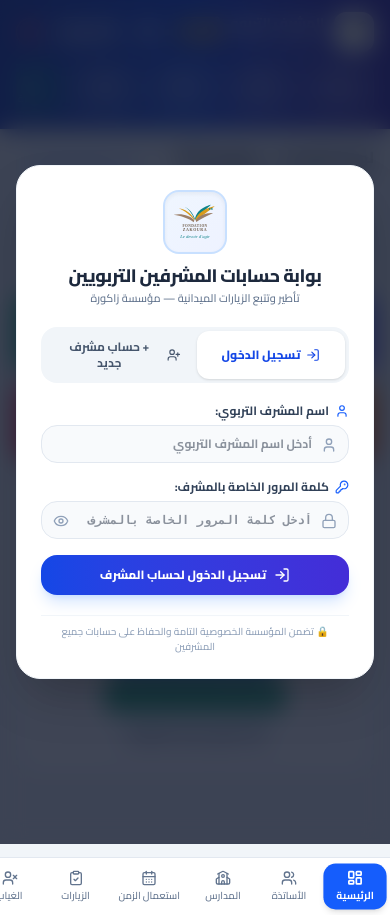
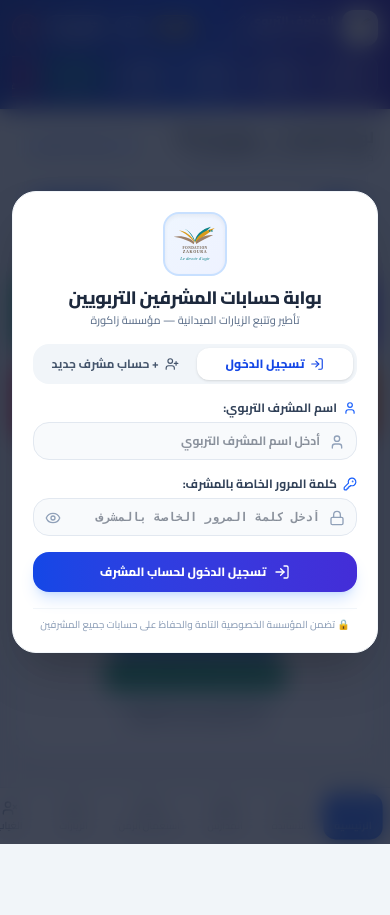
Before and after one commit to arrahal/supervision-app-pas-encoure-2, a React (Vite) app: page / in a window 390 px wide. After the commit the page ends 844 px from the top, so only its background shows below. Built offline with nearby package versions, Linux system fonts and the light colour scheme.

Commit message:
style: improve mobile UI responsiveness and layout
Adjust spacing, sizing, and container constraints to ensure a consistent experience across different screen sizes. Optimized navigation touch interactions and modal sticky headers.

```diff
--- a/src/App.tsx
+++ b/src/App.tsx
@@ -123,7 +123,7 @@ export default function App() {
   return (
     <div
       dir={lang === 'ar' ? 'rtl' : 'ltr'}
-      className="min-h-screen bg-slate-100 flex flex-col justify-between max-w-md mx-auto shadow-2xl relative overflow-x-hidden font-['Cairo',sans-serif]"
+      className="h-[100dvh] bg-slate-100 flex flex-col justify-between w-full max-w-xl mx-auto shadow-2xl relative overflow-hidden font-['Cairo',sans-serif]"
     >
       {/* Header */}
       <Header
--- a/src/components/Header.tsx
+++ b/src/components/Header.tsx
@@ -35,34 +35,36 @@ export const Header: React.FC<HeaderProps> = ({
     : (MONTHS_AR[db.currentMonth] || `شهر ${db.currentMonth}`);
 
   return (
-    <header className="bg-gradient-to-r from-blue-800 via-blue-700 to-indigo-800 text-white px-4 pt-3 pb-3 shadow-md flex-shrink-0">
-      <div className="flex items-center justify-between mb-3 gap-2">
-        <div className="flex items-center gap-2.5 flex-1 min-w-0">
-          <div className="w-10 h-10 bg-white rounded-xl p-1 shadow-md border border-white/20 flex items-center justify-center flex-shrink-0">
+    <header className="bg-gradient-to-r from-blue-800 via-blue-700 to-indigo-800 text-white px-3 sm:px-4 pt-2.5 pb-2.5 shadow-md flex-shrink-0">
+      <div className="flex items-center justify-between mb-2.5 gap-2">
+        <div className="flex items-center gap-2 flex-1 min-w-0">
+          <div className="w-9 h-9 sm:w-10 sm:h-10 bg-white rounded-xl p-1 shadow-md border border-white/20 flex items-center justify-center flex-shrink-0">
             <img src="/zakoura-logo.svg" alt="Fondation Zakoura" className="w-full h-full object-contain" />
           </div>
           <button
             onClick={onOpenSupervisorModal}
             className="text-right group hover:opacity-90 transition cursor-pointer min-w-0 flex-1"
           >
-            <div className="flex items-center gap-1.5">
-              <h1 className="text-sm sm:text-base font-extrabold tracking-tight text-white flex items-center gap-1.5">
-                <span className="truncate">{supervisorName}</span>
-                <Edit3 className="w-3.5 h-3.5 opacity-70 group-hover:opacity-100 flex-shrink-0" />
+            <div className="flex items-center gap-1">
+              <h1 className="text-xs sm:text-base font-extrabold tracking-tight text-white flex items-center gap-1">
+                <span className="truncate max-w-[140px] xs:max-w-none">{supervisorName}</span>
+                <Edit3 className="w-3 h-3 sm:w-3.5 sm:h-3.5 opacity-70 group-hover:opacity-100 flex-shrink-0" />
               </h1>
             </div>
-            <p className="text-[11px] text-blue-100/90 font-medium mt-0.5 truncate">
-              {project} {location ? `— ${location}` : ''}
-            </p>
+            {project && (
+              <p className="text-[10px] sm:text-[11px] text-blue-100/90 font-medium truncate">
+                {project} {location ? `— ${location}` : ''}
+              </p>
+            )}
           </button>
         </div>
 
-        <div className="flex items-center gap-1.5 flex-shrink-0">
+        <div className="flex items-center gap-1 sm:gap-1.5 flex-shrink-0">
           {/* Language Toggle Button */}
           <button
             onClick={onToggleLang}
             title={lang === 'ar' ? 'Passer en Français' : 'التحويل إلى العربية'}
-            className="flex items-center gap-1 bg-amber-400/20 hover:bg-amber-400/30 text-amber-200 active:scale-95 transition px-2.5 py-1.5 rounded-full text-xs font-bold border border-amber-300/40 backdrop-blur-sm cursor-pointer"
+            className="flex items-center gap-1 bg-amber-400/20 hover:bg-amber-400/30 text-amber-200 active:scale-95 transition px-2 py-1 sm:px-2.5 sm:py-1.5 rounded-full text-[11px] sm:text-xs font-bold border border-amber-300/40 backdrop-blur-sm cursor-pointer"
           >
             <Globe className="w-3.5 h-3.5 text-amber-300" />
             <span>{lang === 'ar' ? 'FR' : 'العربية'}</span>
@@ -71,7 +73,7 @@ export const Header: React.FC<HeaderProps> = ({
           <button
             onClick={onOpenSupervisorModal}
             title={t.supervisorAccount}
-            className="flex items-center gap-1 bg-white/15 hover:bg-white/25 active:scale-95 transition text-white px-2.5 py-1.5 rounded-full text-xs font-semibold border border-white/30 backdrop-blur-sm cursor-pointer"
+            className="flex items-center gap-1 bg-white/15 hover:bg-white/25 active:scale-95 transition text-white px-2 py-1 sm:px-2.5 sm:py-1.5 rounded-full text-[11px] sm:text-xs font-semibold border border-white/30 backdrop-blur-sm cursor-pointer"
           >
             <UserCog className="w-3.5 h-3.5" />
             <span className="hidden sm:inline">{t.supervisorAccount}</span>
@@ -79,17 +81,17 @@ export const Header: React.FC<HeaderProps> = ({
 
           <button
             onClick={onOpenMonthSelector}
-            className="flex items-center gap-1.5 bg-white/15 hover:bg-white/25 active:scale-95 transition text-white px-3 py-1.5 rounded-full text-xs font-semibold border border-white/30 backdrop-blur-sm cursor-pointer"
+            className="flex items-center gap-1 bg-white/15 hover:bg-white/25 active:scale-95 transition text-white px-2.5 py-1 sm:px-3 sm:py-1.5 rounded-full text-[11px] sm:text-xs font-semibold border border-white/30 backdrop-blur-sm cursor-pointer"
           >
             <Calendar className="w-3.5 h-3.5" />
-            <span>{monthName}</span>
+            <span className="truncate max-w-[70px] sm:max-w-none">{monthName}</span>
           </button>
 
           {onLockApp && (
             <button
               onClick={onLockApp}
               title={lang === 'fr' ? 'Verrouiller / Se déconnecter' : 'قفل التطبيق / خروج'}
-              className="flex items-center gap-1 bg-rose-500/20 hover:bg-rose-500/30 text-rose-200 active:scale-95 transition p-1.5 rounded-full text-xs font-semibold border border-rose-300/40 backdrop-blur-sm cursor-pointer"
+              className="flex items-center gap-1 bg-rose-500/20 hover:bg-rose-500/30 text-rose-200 active:scale-95 transition p-1.5 rounded-full text-[11px] sm:text-xs font-semibold border border-rose-300/40 backdrop-blur-sm cursor-pointer"
             >
               <Lock className="w-3.5 h-3.5 text-rose-300" />
             </button>
@@ -98,35 +100,35 @@ export const Header: React.FC<HeaderProps> = ({
       </div>
 
       {/* Stats Ticker */}
-      <div className="flex items-center gap-2 overflow-x-auto pb-1 scrollbar-none text-center">
-        <div className="bg-white/15 border border-white/20 backdrop-blur-md rounded-xl px-3 py-1.5 min-w-[70px] flex-1 flex flex-col items-center">
-          <span className="text-base font-extrabold text-white leading-tight">{db.animateurs.length}</span>
-          <span className="text-[10px] text-blue-100/80 font-medium">{t.teacher}</span>
+      <div className="flex items-center gap-1.5 sm:gap-2 overflow-x-auto pb-0.5 scrollbar-none text-center touch-pan-x">
+        <div className="bg-white/15 border border-white/20 backdrop-blur-md rounded-xl px-2.5 py-1 min-w-[62px] sm:min-w-[70px] flex-1 flex flex-col items-center">
+          <span className="text-sm sm:text-base font-extrabold text-white leading-tight">{db.animateurs.length}</span>
+          <span className="text-[9px] sm:text-[10px] text-blue-100/80 font-medium whitespace-nowrap">{t.teacher}</span>
         </div>
 
-        <div className="bg-white/15 border border-white/20 backdrop-blur-md rounded-xl px-3 py-1.5 min-w-[70px] flex-1 flex flex-col items-center">
-          <span className="text-base font-extrabold text-white leading-tight">{db.ecoles.length}</span>
-          <span className="text-[10px] text-blue-100/80 font-medium">{t.school}</span>
+        <div className="bg-white/15 border border-white/20 backdrop-blur-md rounded-xl px-2.5 py-1 min-w-[62px] sm:min-w-[70px] flex-1 flex flex-col items-center">
+          <span className="text-sm sm:text-base font-extrabold text-white leading-tight">{db.ecoles.length}</span>
+          <span className="text-[9px] sm:text-[10px] text-blue-100/80 font-medium whitespace-nowrap">{t.school}</span>
         </div>
 
-        <div className="bg-white/15 border border-white/20 backdrop-blur-md rounded-xl px-3 py-1.5 min-w-[70px] flex-1 flex flex-col items-center">
-          <span className="text-base font-extrabold text-white leading-tight">{db.groupes.length}</span>
-          <span className="text-[10px] text-blue-100/80 font-medium">{t.group}</span>
+        <div className="bg-white/15 border border-white/20 backdrop-blur-md rounded-xl px-2.5 py-1 min-w-[62px] sm:min-w-[70px] flex-1 flex flex-col items-center">
+          <span className="text-sm sm:text-base font-extrabold text-white leading-tight">{db.groupes.length}</span>
+          <span className="text-[9px] sm:text-[10px] text-blue-100/80 font-medium whitespace-nowrap">{t.group}</span>
         </div>
 
-        <div className="bg-white/15 border border-white/20 backdrop-blur-md rounded-xl px-3 py-1.5 min-w-[70px] flex-1 flex flex-col items-center">
-          <span className="text-base font-extrabold text-white leading-tight">{totalEff}</span>
-          <span className="text-[10px] text-blue-100/80 font-medium">{t.student}</span>
+        <div className="bg-white/15 border border-white/20 backdrop-blur-md rounded-xl px-2.5 py-1 min-w-[62px] sm:min-w-[70px] flex-1 flex flex-col items-center">
+          <span className="text-sm sm:text-base font-extrabold text-white leading-tight">{totalEff}</span>
+          <span className="text-[9px] sm:text-[10px] text-blue-100/80 font-medium whitespace-nowrap">{t.student}</span>
         </div>
 
-        <div className="bg-emerald-500/25 border border-emerald-300/40 backdrop-blur-md rounded-xl px-3 py-1.5 min-w-[70px] flex-1 flex flex-col items-center">
-          <span className="text-base font-extrabold text-emerald-200 leading-tight">{totalVisits}</span>
-          <span className="text-[10px] text-emerald-100 font-medium">{t.visit}</span>
+        <div className="bg-emerald-500/25 border border-emerald-300/40 backdrop-blur-md rounded-xl px-2.5 py-1 min-w-[62px] sm:min-w-[70px] flex-1 flex flex-col items-center">
+          <span className="text-sm sm:text-base font-extrabold text-emerald-200 leading-tight">{totalVisits}</span>
+          <span className="text-[9px] sm:text-[10px] text-emerald-100 font-medium whitespace-nowrap">{t.visit}</span>
         </div>
 
-        <div className="bg-rose-500/25 border border-rose-300/40 backdrop-blur-md rounded-xl px-3 py-1.5 min-w-[70px] flex-1 flex flex-col items-center">
-          <span className="text-base font-extrabold text-rose-200 leading-tight">{totalAbs}</span>
-          <span className="text-[10px] text-rose-100 font-medium">{t.absence}</span>
+        <div className="bg-rose-500/25 border border-rose-300/40 backdrop-blur-md rounded-xl px-2.5 py-1 min-w-[62px] sm:min-w-[70px] flex-1 flex flex-col items-center">
+          <span className="text-sm sm:text-base font-extrabold text-rose-200 leading-tight">{totalAbs}</span>
+          <span className="text-[9px] sm:text-[10px] text-rose-100 font-medium whitespace-nowrap">{t.absence}</span>
         </div>
       </div>
     </header>
--- a/src/components/LoginModal.tsx
+++ b/src/components/LoginModal.tsx
@@ -156,8 +156,8 @@ export const LoginModal: React.FC<LoginModalProps> = ({ db, lang, onLoginSuccess
   };
 
   return (
-    <div className="fixed inset-0 z-50 flex items-center justify-center p-4 bg-slate-900/80 backdrop-blur-md animate-fadeIn">
-      <div className="bg-white rounded-3xl shadow-2xl border border-slate-100 max-w-md w-full overflow-hidden p-6 sm:p-8 space-y-5">
+    <div className="fixed inset-0 z-50 flex items-center justify-center p-3 sm:p-4 bg-slate-900/80 backdrop-blur-md animate-fadeIn">
+      <div className="bg-white rounded-3xl shadow-2xl border border-slate-100 max-w-md w-full p-5 sm:p-8 space-y-4 sm:space-y-5 max-h-[88dvh] sm:max-h-[90dvh] overflow-y-auto">
         {/* Header Branding */}
         <div className="text-center space-y-2">
           <div className="w-16 h-16 mx-auto bg-gradient-to-br from-blue-50 to-indigo-50 border-2 border-blue-200/80 rounded-2xl p-2 shadow-inner flex items-center justify-center">
--- a/src/components/Modals.tsx
+++ b/src/components/Modals.tsx
@@ -24,8 +24,8 @@ export const Modal: React.FC<ModalProps> = ({ isOpen, onClose, title, children }
 
   return (
     <div className="fixed inset-0 bg-slate-900/60 backdrop-blur-sm z-50 flex items-end sm:items-center justify-center p-0 sm:p-4 animate-fadeIn">
-      <div className="bg-white w-full max-w-lg rounded-t-3xl sm:rounded-3xl p-5 shadow-2xl border border-slate-100 max-h-[90vh] overflow-y-auto space-y-4">
-        <div className="flex items-center justify-between border-b border-slate-100 pb-3">
+      <div className="bg-white w-full max-w-lg rounded-t-3xl sm:rounded-3xl p-4 sm:p-5 shadow-2xl border border-slate-100 max-h-[85dvh] sm:max-h-[90dvh] overflow-y-auto space-y-3.5">
+        <div className="flex items-center justify-between border-b border-slate-100 pb-2.5 sticky top-0 bg-white z-10">
           <h3 className="text-sm font-black text-slate-800">{title}</h3>
           <button
             onClick={onClose}
--- a/src/components/Navigation.tsx
+++ b/src/components/Navigation.tsx
@@ -34,7 +34,7 @@ export const Navigation: React.FC<NavigationProps> = ({ currentTab, lang, onSele
 
   return (
     <nav className="bg-white border-t border-slate-200 shadow-xl flex-shrink-0 relative z-30">
-      <div className="flex items-center overflow-x-auto scrollbar-none max-w-md mx-auto px-1 py-1.5 gap-1 justify-between">
+      <div className="flex items-center overflow-x-auto scrollbar-none touch-pan-x max-w-xl mx-auto px-2 py-1.5 gap-1.5 justify-start sm:justify-center">
         {tabs.map((tab) => {
           const Icon = tab.icon;
           const isActive = currentTab === tab.id;
@@ -42,7 +42,7 @@ export const Navigation: React.FC<NavigationProps> = ({ currentTab, lang, onSele
             <button
               key={tab.id}
               onClick={() => onSelectTab(tab.id)}
-              className={`flex-shrink-0 px-2 py-1.5 rounded-xl flex flex-col items-center justify-center gap-1 transition-all duration-200 cursor-pointer min-w-[62px] ${
+              className={`flex-shrink-0 px-2.5 py-1.5 rounded-xl flex flex-col items-center justify-center gap-1 transition-all duration-200 cursor-pointer min-w-[58px] ${
                 isActive
                   ? 'bg-blue-600 text-white shadow-md font-bold scale-102'
                   : 'text-slate-500 hover:text-blue-600 hover:bg-slate-50 font-medium'
```
